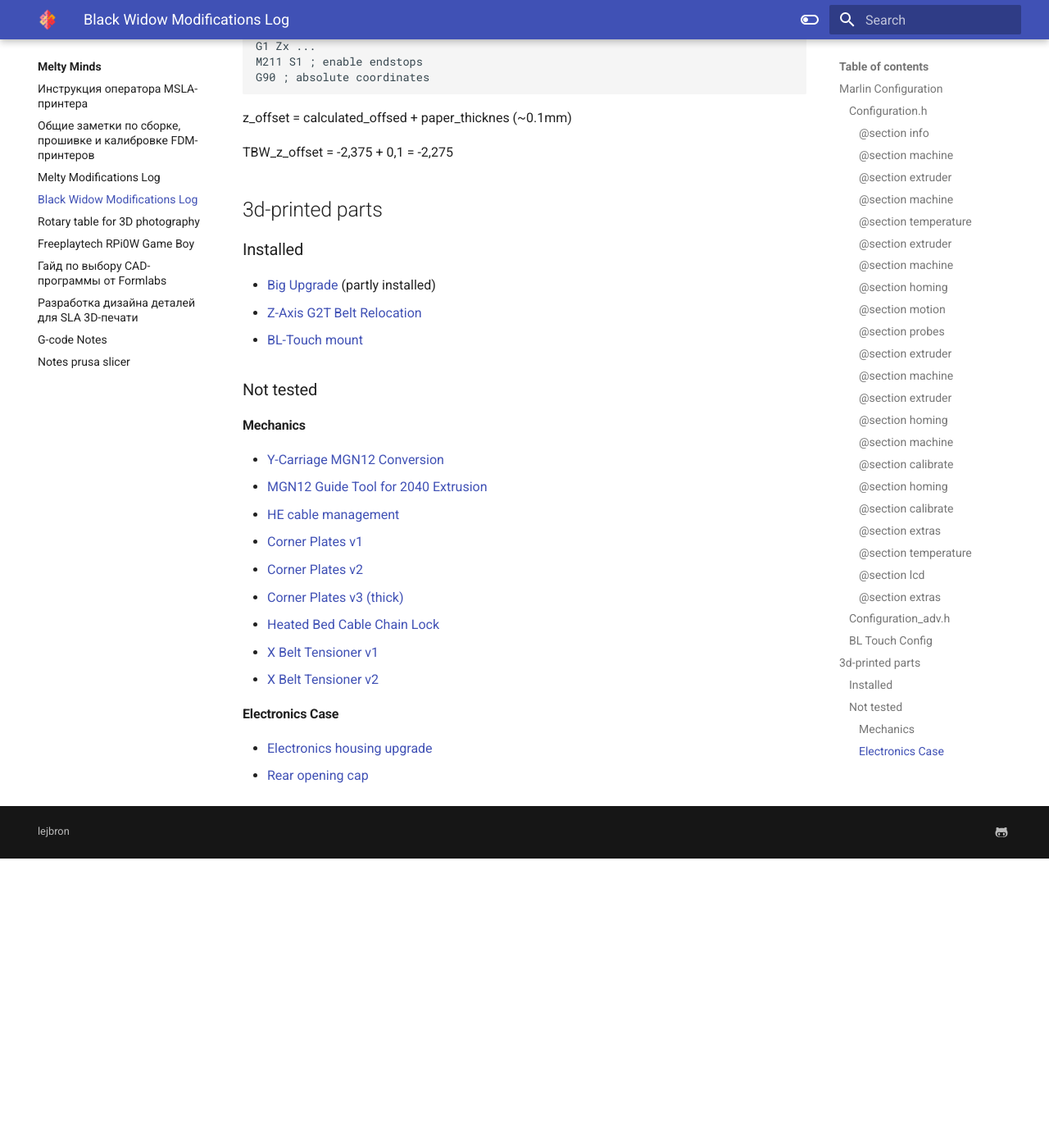
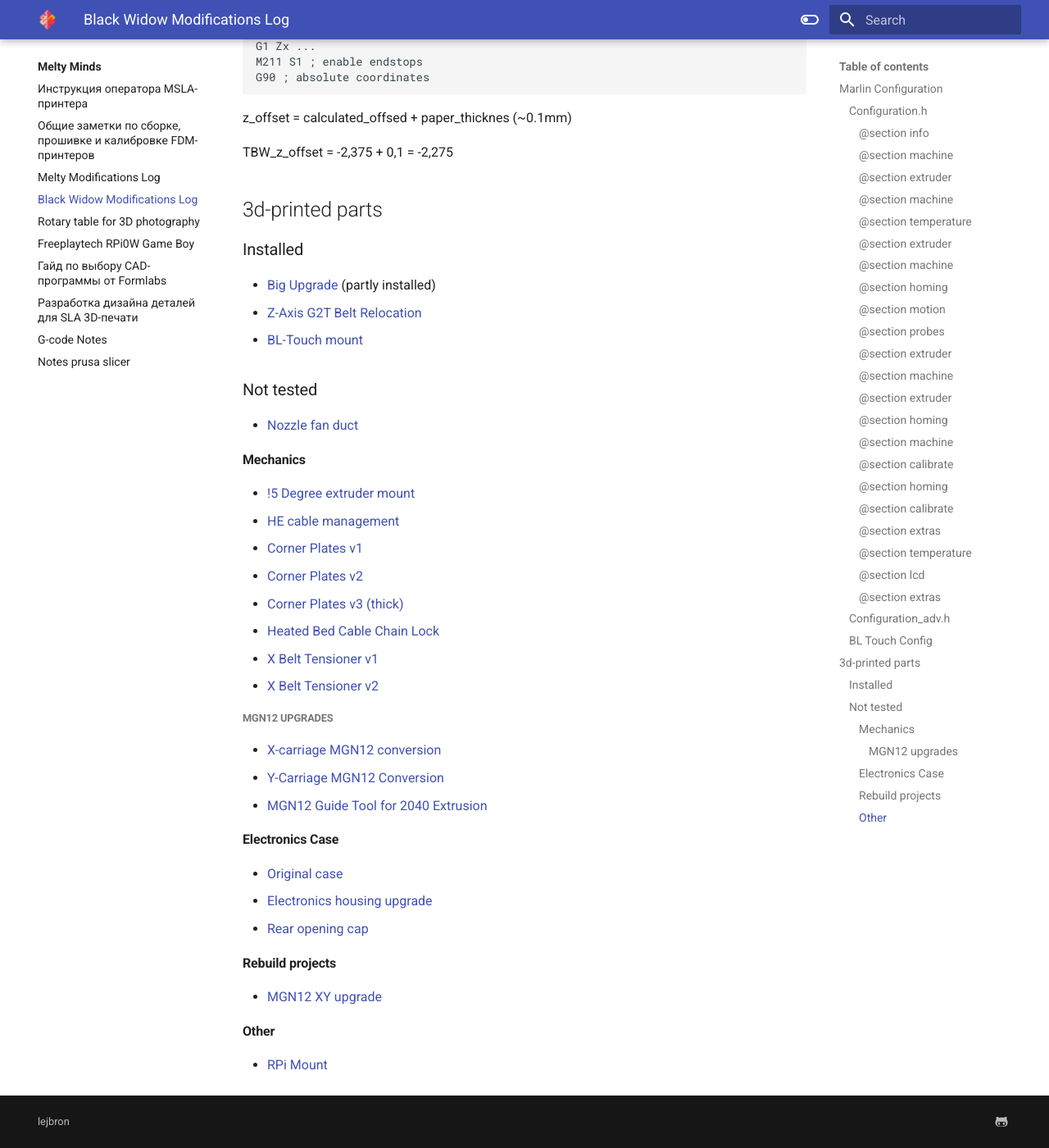
Before and after one commit to lejbronika/knowledge_base, an MkDocs documentation site: the page built from docs/meltyminds/machines_black_widow_log.md, in a window 1280 px wide and 1400 px high, scrolled down 5377 px. Shown: the whole window at 82% size. Built offline with MkDocs 1.6.1 and Material for MkDocs 9.7.7, drawn with Linux system fonts in a browser that asks for light colours; before the commit the page ends 6424 px from its top, so only the background shows below that.

Commit message:
Add Black Widow parts links.

```diff
--- a/docs/meltyminds/machines_black_widow_log.md
+++ b/docs/meltyminds/machines_black_widow_log.md
@@ -304,10 +304,11 @@ TBW_z_offset = -2,375 + 0,1 = -2,275
 
 ### Not tested
 
+- [Nozzle fan duct](https://www.thingiverse.com/thing:2175680)
+
 #### Mechanics
 
-- [Y-Carriage MGN12 Conversion](https://www.thingiverse.com/thing:2569059)
-- [MGN12 Guide Tool for 2040 Extrusion](https://www.thingiverse.com/thing:2566111)
+- [!5 Degree extruder mount](https://www.thingiverse.com/thing:1789293)
 - [HE cable management](https://www.thingiverse.com/thing:1918783)
 - [Corner Plates v1](https://www.thingiverse.com/thing:1858082)
 - [Corner Plates v2](https://www.thingiverse.com/thing:2016601)
@@ -316,7 +317,22 @@ TBW_z_offset = -2,375 + 0,1 = -2,275
 - [X Belt Tensioner v1](https://www.thingiverse.com/thing:3309080)
 - [X Belt Tensioner v2](https://www.thingiverse.com/thing:4648374)
 
+##### MGN12 upgrades
+
+- [X-carriage MGN12 conversion](https://www.thingiverse.com/thing:2566111)
+- [Y-Carriage MGN12 Conversion](https://www.thingiverse.com/thing:2569059)
+- [MGN12 Guide Tool for 2040 Extrusion](https://www.thingiverse.com/thing:2566111)
+
 #### Electronics Case
 
+- [Original case](https://www.thingiverse.com/thing:2125506)
 - [Electronics housing upgrade](https://www.thingiverse.com/thing:2346801)
 - [Rear opening cap](https://www.thingiverse.com/thing:2672795)
+
+#### Rebuild projects
+
+- [MGN12 XY upgrade](https://www.thingiverse.com/thing:2984957)
+
+#### Other
+
+- [RPi Mount](https://www.thingiverse.com/thing:2620241)
```
